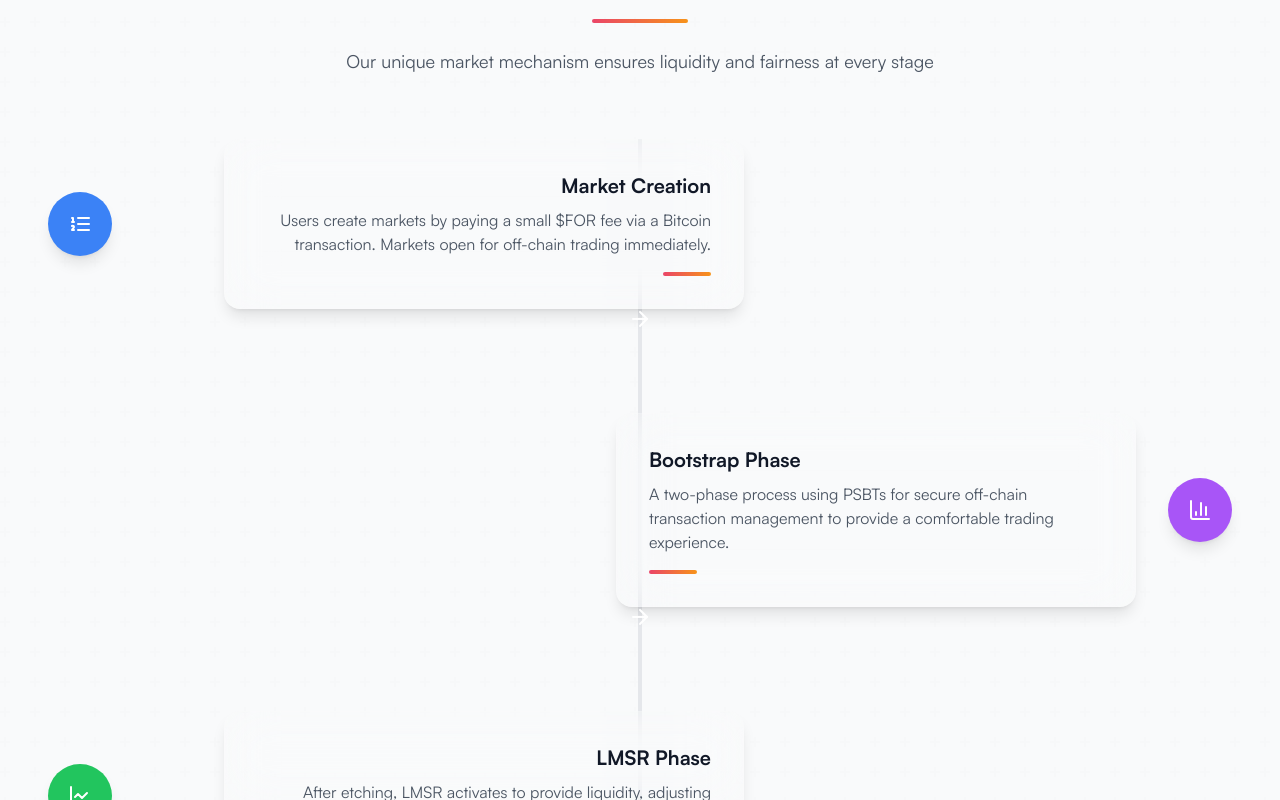
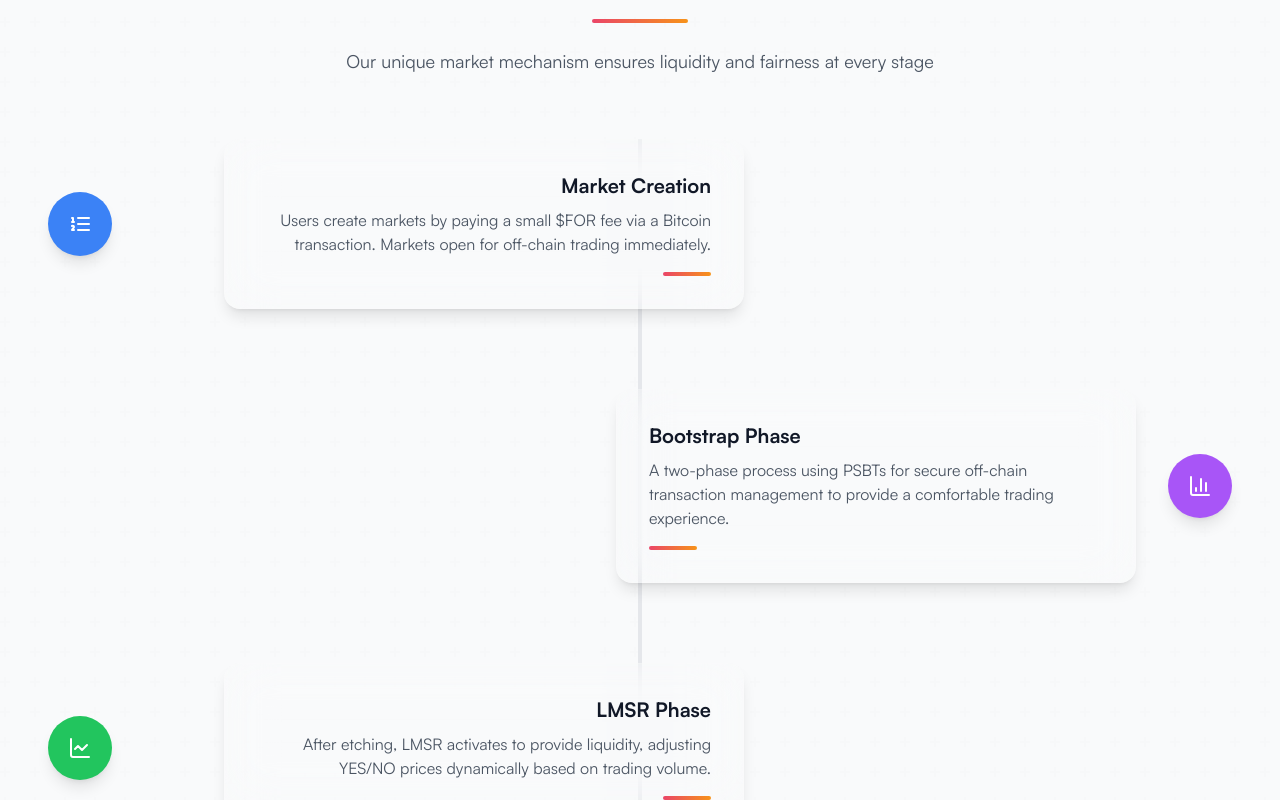
Before and after one commit to Forsat-Labs/Landing, a React (Vite) app: page / in a window 1280 px wide. Shown: the part 2000-2800 px from the top of the page. Built offline with nearby package versions, Linux system fonts and the light colour scheme.

Commit message:
Remove bouncing arrows from How Forsat Works section - Removed animated ArrowRight components between workflow steps - Cleaned up unused import from lucide-react - Improved visual hierarchy by reducing distractions - Maintains clear step progression without bouncing animations

```diff
--- a/src/components/HowItWorksSection.tsx
+++ b/src/components/HowItWorksSection.tsx
@@ -1,6 +1,5 @@
-
 import React, { useEffect } from 'react';
-import { ArrowRight, BarChart3, Database, LineChart, ListOrdered } from 'lucide-react';
+import { BarChart3, Database, LineChart, ListOrdered } from 'lucide-react';
 
 const steps = [
   {
@@ -97,13 +96,6 @@ const HowItWorksSection: React.FC = () => {
                   {/* Spacer for every other step */}
                   <div className="hidden md:block md:w-5/12"></div>
                 </div>
-
-                {/* Arrow for next step */}
-                {index < steps.length - 1 && (
-                  <div className="flex justify-center my-4 md:my-0">
-                    <ArrowRight className="text-bitcoin transform rotate-90 md:rotate-0 animate-bounce" size={24} />
-                  </div>
-                )}
               </div>
             ))}
           </div>
```
Also changed, not shown: .cursor/scratchpad.md.
